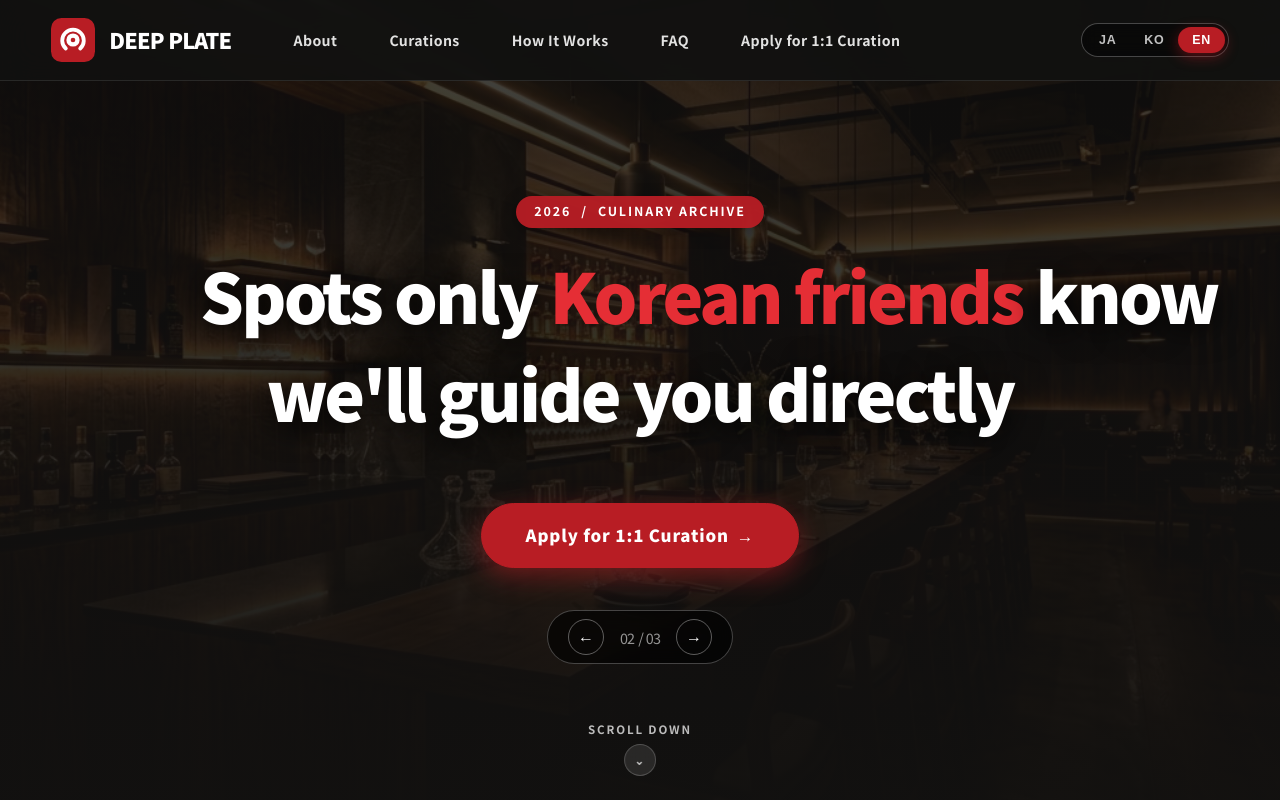
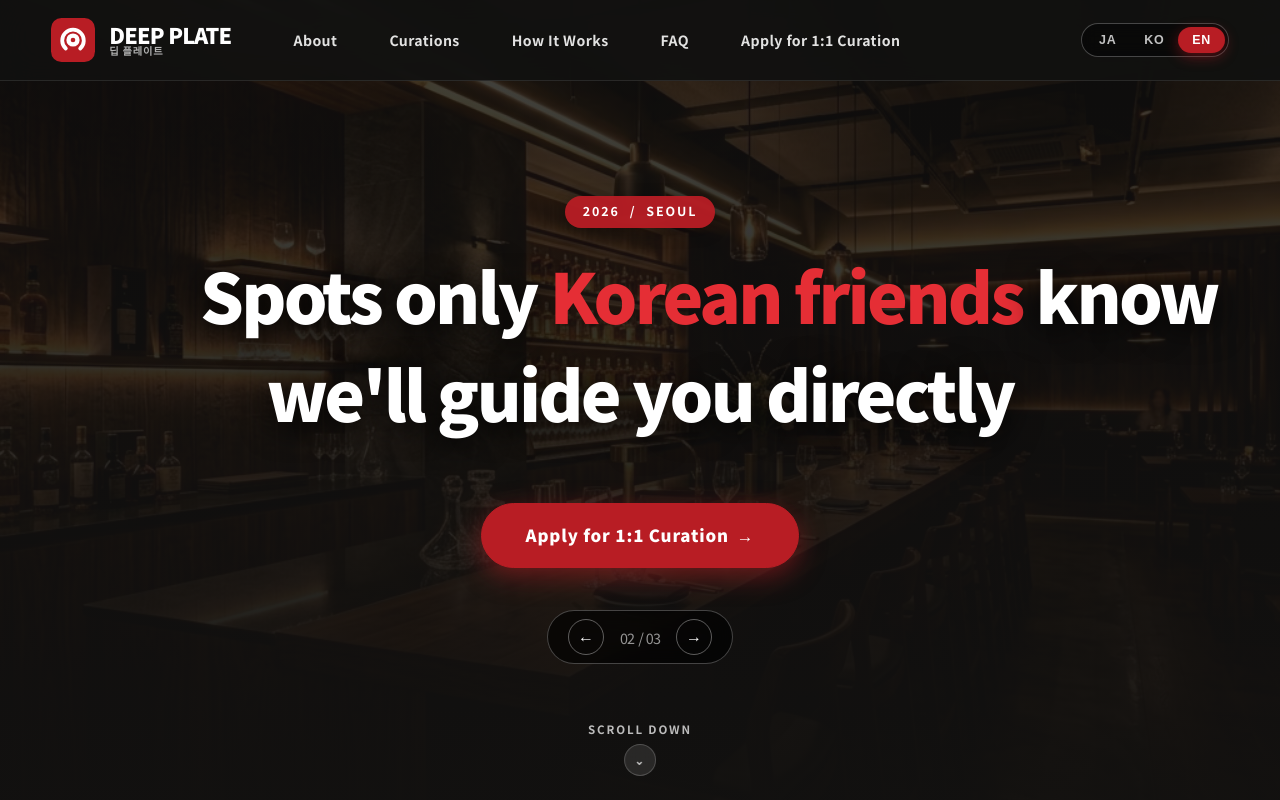
Before and after one commit to leesj2246-debug/deepplate, a React (Vite) app: page / in a window 1280 px wide. Shown: the top 800 px of the page. Built offline with nearby package versions, Linux system fonts and the light colour scheme.

Commit message:
fix: 브랜드 기준과 공개 정보를 정렬한다

```diff
--- a/src/components/Footer.jsx
+++ b/src/components/Footer.jsx
@@ -1,13 +1,8 @@
 export default function Footer() {
   return (
     <footer className="site-footer" id="contact">
-      <div className="footer-left">© Deep Plate 2026. by Culinary Archive</div>
-      <div className="footer-center">SEOUL / TOKYO / hello@deepplate.co</div>
-      <div className="footer-right">
-        <a href="https://www.instagram.com/" target="_blank" rel="noopener noreferrer">INSTAGRAM</a>
-        <a href="https://x.com/" target="_blank" rel="noopener noreferrer">X</a>
-        <a href="mailto:hello@deepplate.co">EMAIL</a>
-      </div>
+      <div className="footer-left">© Deep Plate 2026</div>
+      <div className="footer-center">SEOUL</div>
     </footer>
   );
 }
--- a/src/components/Header.jsx
+++ b/src/components/Header.jsx
@@ -23,7 +23,10 @@ export default function Header({ content, labels, lang, onLanguage }) {
         <div className="nav-left-group">
           <a href="#top" className="brand-logo-lockup" aria-label={labels.home}>
             <div className="logo-icon-wrap"><BrandMark /></div>
-            <span className="logo-main-text">DEEP PLATE</span>
+            <span className="logo-wordmark">
+              <span className="logo-main-text">DEEP PLATE</span>
+              <span className="logo-korean-text">딥 플레이트</span>
+            </span>
           </a>
 
           <ul className={`nav-menu${menuOpen ? ' active' : ''}`} id="nav-menu">
--- a/src/components/Hero.jsx
+++ b/src/components/Hero.jsx
@@ -57,7 +57,7 @@ export default function Hero({ content, labels }) {
 
       <div className="hero-content-inner">
         <div className="hero-main-info">
-          <div className="hero-meta-year"><span>2026</span> / <span>CULINARY ARCHIVE</span></div>
+          <div className="hero-meta-year"><span>2026</span> / <span>SEOUL</span></div>
           <h1 className="hero-title" aria-live="polite">
             <div className="hero-title-slide active"><HeroHeadline item={content.hero[current]} /></div>
           </h1>
--- a/src/data/content.jsx
+++ b/src/data/content.jsx
@@ -76,9 +76,9 @@ export const copy = {
     faqTitle: 'よくあるご質問',
     faqs: [
       ['申し込んでからキュレーションを受け取るまでどのくらいかかりますか？', 'お申し込み完了後、1〜2日以内にお届けいたします。お急ぎの場合はお知らせいただければ、可能な限り対応させていただきます。'],
-      ['韓国語が話せなくても申し込めますか？', 'はい、全く問題ありません。お申込書やレポートはすべて各言語に対応しており、LINE・Instagram・メールで気軽にご相談いただけます。'],
-      ['お支払いはどのように行いますか？', 'お申込書の送信後、LINE・Instagram DM・メールにて決済リンクをお送りします。ご決済の確認後、キュレーションを開始いたします。'],
-      ['現地でウェイティング登録（順番待ち）ができない場合はどうすればいいですか？', '韓国の電話番号がなく順番待ち登録が難しい場合は、お気軽にご連絡ください。私たちが直接サポートいたします。'],
+      ['韓国語が話せなくても申し込めますか？', 'はい、問題ありません。お申込書と結果は韓国語・日本語・英語でご案内します。'],
+      ['お支払いはどのように行いますか？', 'お申込書の送信後、ご希望の連絡方法で利用可能な決済方法をご案内します。決済確認後にキュレーションを開始します。'],
+      ['現地でウェイティング登録（順番待ち）ができない場合はどうすればいいですか？', '韓国の電話番号がなく登録が難しい場合はご連絡ください。自動代行ではなく、可能な範囲で個別にご案内します。'],
     ],
   },
   ko: {
@@ -105,9 +105,9 @@ export const copy = {
     faqTitle: '자주 묻는 질문',
     faqs: [
       ['신청 후 큐레이션을 받기까지 얼마나 걸리나요?', '신청 완료 후 1~2일 내로 전달드립니다. 급하신 경우 말씀해주시면 최대한 맞춰드릴게요.'],
-      ['한국어를 못해도 신청할 수 있나요?', '네, 전혀 문제 없습니다. 신청서와 결과물 모두 각 언어에 맞게 안내드리고, 라인·인스타그램·이메일로 편하게 소통하실 수 있어요.'],
-      ['결제는 어떻게 하나요?', '신청서 제출 후 라인, 인스타그램 DM 또는 이메일로 결제 링크를 보내드립니다. 결제 확인 후 큐레이션을 시작해요.'],
-      ['현장에서 웨이팅 등록이 안 되면 어떻게 하나요?', '한국 번호가 없어서 대기 등록이 어려우신 경우, 편하게 연락 주시면 저희가 직접 도와드려요.'],
+      ['한국어를 못해도 신청할 수 있나요?', '네, 문제 없습니다. 신청서와 결과물은 한국어·일본어·영어로 안내해드립니다.'],
+      ['결제는 어떻게 하나요?', '신청서 제출 후 선택하신 연락 방법으로 현재 이용 가능한 결제 수단을 안내드립니다. 결제 확인 후 큐레이션을 시작해요.'],
+      ['현장에서 웨이팅 등록이 안 되면 어떻게 하나요?', '한국 번호가 없어 등록이 어려우시면 연락해주세요. 자동 대행이 아닌 수동 방식으로, 가능한 범위에서 개별 안내해드립니다.'],
     ],
   },
   en: {
@@ -134,9 +134,9 @@ export const copy = {
     faqTitle: 'Frequently Asked Questions',
     faqs: [
       ['How long does it take to receive the curation after applying?', 'You will receive your report within 1–2 days after completing your request. If you are in a hurry, please let us know and we will accommodate your schedule.'],
-      ["Can I apply even if I don't speak Korean?", 'Yes, absolutely! Both the request form and the final report are available in your preferred language. You can easily communicate with us via LINE, Instagram, or Email.'],
-      ['How do I make the payment?', 'After submitting the form, we will send you a payment link via LINE, Instagram DM, or Email. Curation begins immediately upon payment confirmation.'],
-      ["What if I can't register for the waiting list on site?", "If you don't have a Korean phone number and struggle with waiting registration apps, simply reach out to us and we'll assist you directly."],
+      ["Can I apply even if I don't speak Korean?", 'Yes. The request form and results are available in Korean, Japanese, and English.'],
+      ['How do I make the payment?', 'After you submit the form, we will share the currently available payment option through your preferred contact method. Curation begins after payment is confirmed.'],
+      ["What if I can't register for the waiting list on site?", "If you don't have a Korean phone number, contact us for individual guidance where possible. This is a manual support service, not automated waiting registration."],
     ],
   },
 };
--- a/src/styles.css
+++ b/src/styles.css
@@ -170,6 +170,20 @@
       font-family: var(--font-kr);
     }
 
+    .logo-wordmark {
+      display: flex;
+      flex-direction: column;
+      gap: 1px;
+    }
+
+    .logo-korean-text {
+      color: rgba(255, 255, 255, 0.68);
+      font-size: 0.64rem;
+      font-weight: 700;
+      letter-spacing: 0.08em;
+      line-height: 1;
+    }
+
     .nav-menu {
       display: flex;
       gap: 24px;
@@ -260,7 +274,7 @@
       padding-top: 60px;
     }
 
-    /* Toss-Style Bouncing Scroll Down Indicator */
+    /* Scroll Down Indicator */
     .scroll-down-indicator {
       position: absolute;
       bottom: 24px;
@@ -286,7 +300,6 @@
     }
 
     .scroll-chevron {
-      animation: bounceDown 2s infinite var(--ease-smooth);
       display: flex;
       align-items: center;
       justify-content: center;
@@ -302,18 +315,6 @@
       background: var(--accent-red);
       border-color: var(--accent-red);
       box-shadow: 0 4px 14px rgba(184, 29, 36, 0.5);
-    }
-
-    @keyframes bounceDown {
-      0%, 20%, 50%, 80%, 100% {
-        transform: translateY(0);
-      }
-      40% {
-        transform: translateY(6px);
-      }
-      60% {
-        transform: translateY(3px);
-      }
     }
 
     .hero-banner::after {
```
Also changed, not shown: 4 other files (tests, documents, lock files or other folders).
